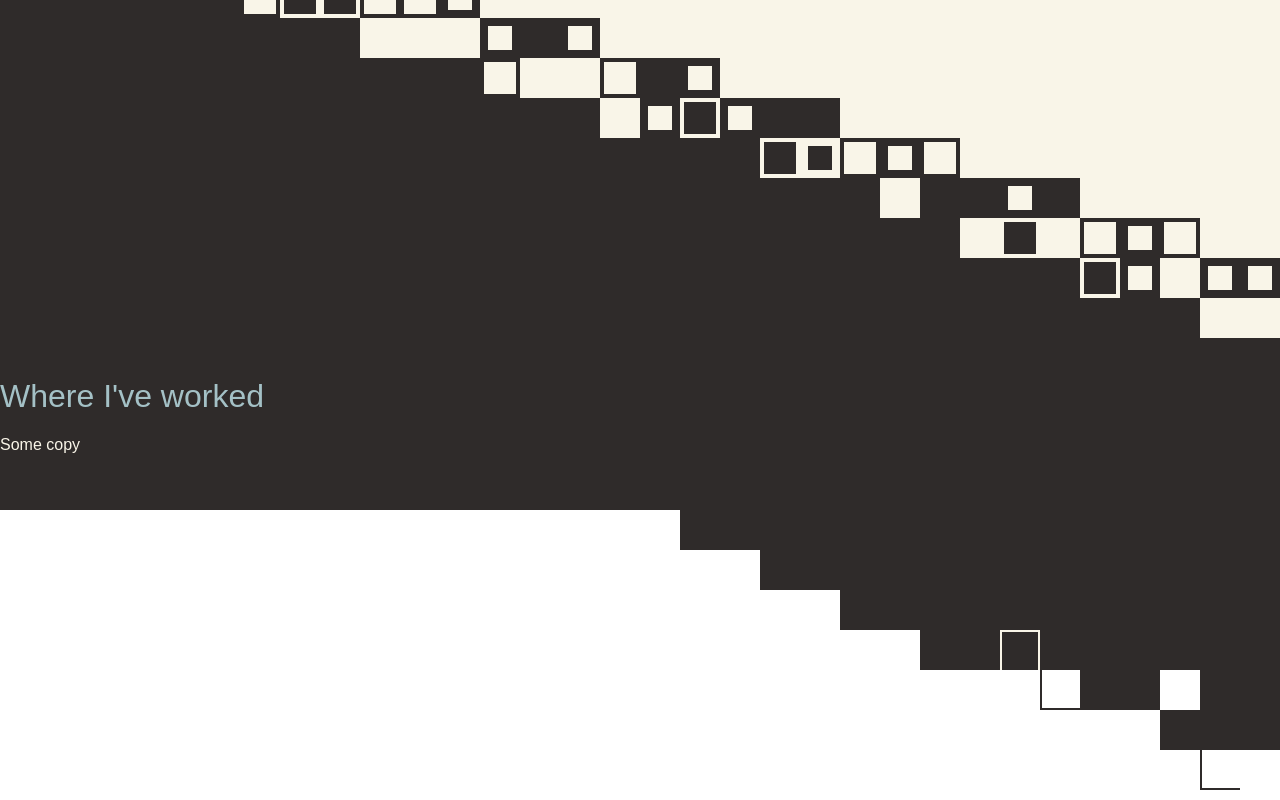
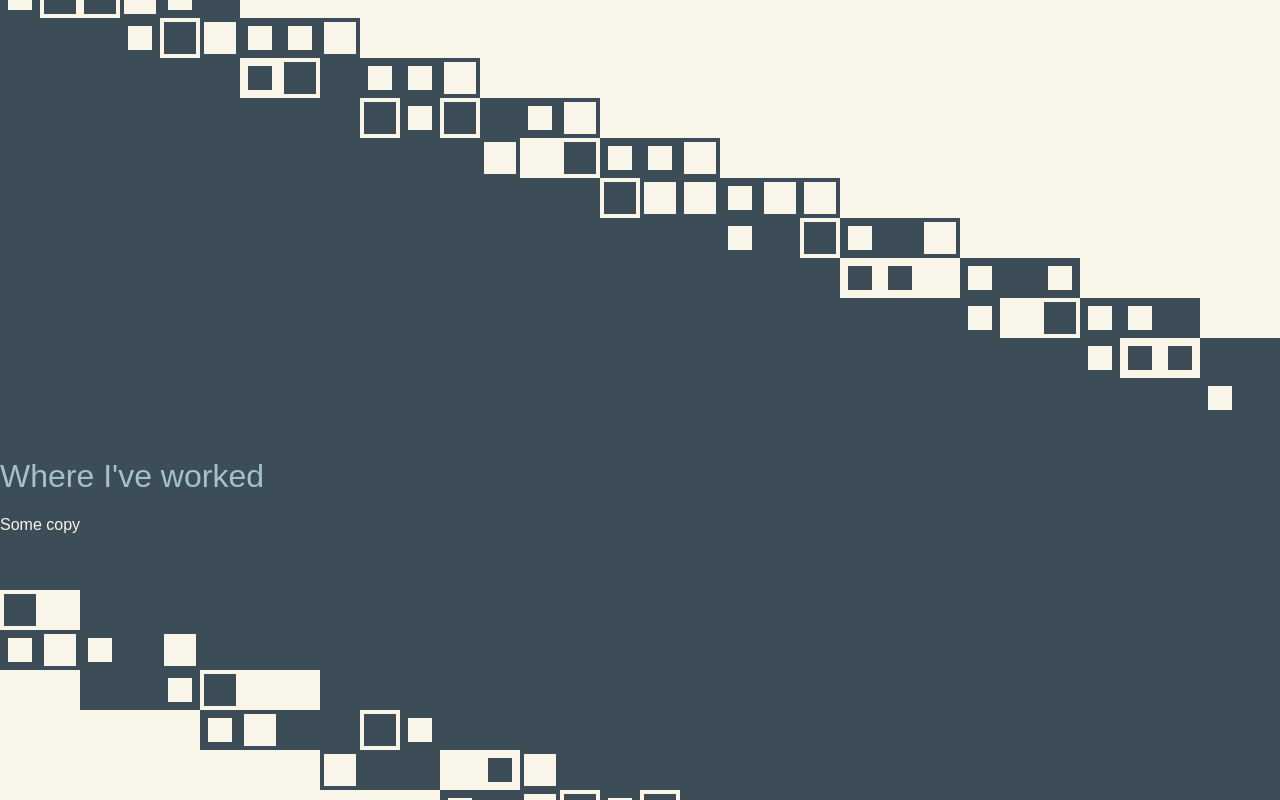
Before and after one commit to k8culver/k8culver.github.io, a React (Create React App) app: page / in a window 1280 px wide. Shown: the part 380-1180 px from the top of the page. Built offline with nearby package versions, Linux system fonts and the light colour scheme.

Commit message:
clean up for LotsOfBlocks

```diff
--- a/src/App.js
+++ b/src/App.js
@@ -2,7 +2,7 @@ import Pages from './Pages';
 
 function App() {
   return (
-    <div className="bg-white h-screen">
+    <div className="bg-white">
         <Pages />
     </div>
   );
--- a/src/components/GreyBlock/GreyBlock.js
+++ /dev/null
@@ -1,21 +0,0 @@
-import GreyBlockPizzazzTop from "./GreyBlockPizzazzTop";
-import GreyBlockPizzazzBottom from "./GreyBlockPizzazzBottom";
-
-function GreyBlock(props) {
-    const { components } = props;
-    return (
-        <>
-            <div className="flex items-end">
-                <GreyBlockPizzazzTop />
-            </div>
-            <div className='bg-black'>
-                <div className="container m-auto py-10">{ components }</div>
-            </div>
-            <div className="flex items-start flex-row-reverse">
-                <GreyBlockPizzazzBottom />
-            </div>
-        </>
-    );
-}
-
-export default GreyBlock;
--- a/src/components/GreyBlock/GreyBlockPizzazzBottom.js
+++ /dev/null
@@ -1,34 +0,0 @@
-
-function GreyBlockPizzazzBottom() {
-
-    return (
-        <>
-            <div>
-                <div className='bg-black h-60 w-20'></div>
-                <div className='box-border border-2 border-t-0 border-r-0 border-solid border-black h-10 w-10'></div>
-            </div>
-            <div>
-                <div className='bg-black h-40 w-10'></div>
-                <div className='h-10 w-10'></div>
-                <div className='bg-black h-10 w-10'></div>
-            </div>
-            <div>
-                <div className='bg-black h-50 w-20'></div>
-            </div>
-            <div>
-                <div className='bg-black h-40 w-10'></div>
-                <div className='box-border border-2 border-t-0 border-r-0 border-solid border-black h-10 w-10'></div>
-            </div>
-            <div>
-                <div className='bg-black h-30 w-10'></div>
-                <div className='box-border border-2 border-b-0 border-solid border-white bg-black h-10 w-10'></div>
-            </div>
-            <div><div className='bg-black h-40 w-20'></div></div>
-            <div><div className='bg-black h-30 w-20'></div></div>
-            <div><div className='bg-black h-20 w-20'></div></div>
-            <div><div className='bg-black h-10 w-20'></div></div>
-        </>
-    );
-}
-
-export default GreyBlockPizzazzBottom;
--- a/src/components/GreyBlock/GreyBlockPizzazzTop.js
+++ /dev/null
@@ -1,103 +0,0 @@
-import { useState, useEffect } from 'react';
-
-
-function GreyBlockPizzazzTop() {
-    const [windowWidth, setWindowWidth] = useState(window.innerWidth);
-
-    const blockCount = Math.floor(windowWidth / 40);
-    const blocks = [];
-
-    for (let i = 0; i < blockCount; i++) {
-        const blockCol = [];
-        for (let j = 0; j < 2; j++) {
-            const allowed = j === 0 ? [0, 2, 4] : [0, 1, 2, 3, 4, 5];
-            const rand = Math.floor(Math.random() * allowed.length);
-
-            let randClasses = '';
-            switch(allowed[rand]) {
-                case 0:
-                    randClasses = 'bg-black'; // black square
-                    break;
-                case 1:
-                    randClasses = 'bg-white'; // white square
-                    break;
-                case 2:
-                    randClasses = 'box-border border-4 border-solid border-black bg-white'; // black border, white square
-                    break;
-                case 3:
-                    randClasses = 'box-border border-4 border-solid border-white bg-black'; // white border, black square
-                    break;
-                case 4:
-                    randClasses = 'box-border border-8 border-solid border-black bg-white'; // thick black border, white square
-                    break;
-                case 5:
-                    randClasses = 'box-border border-8 border-solid border-white bg-black'; // thick white border, black square
-                    break;
-                default:
-                    randClasses = 'bg-black'; // black square
-            }
-            blockCol.push(randClasses);
-        }
-        blocks.push(blockCol);
-    }
-
-    useEffect(() => {
-        const handleWindowResize = () => {
-            setWindowWidth(window.innerWidth);
-        };
-
-        window.addEventListener('resize', handleWindowResize);
-
-        return () => {
-          window.removeEventListener('resize', handleWindowResize);
-        };
-    }, []);
-
-
-    return (
-        <>
-            {blocks.map((blockCol, i) => {
-                return (
-                    <div key={i} className='flex flex-col'>
-                        {blockCol.map((block, j) => {
-                            return (
-                                <div key={j} className={`h-10 w-10 ${block}`}></div>
-                            );
-                        })}
-                        {[...Array(Math.floor((blockCount - i)/3))].map((e, h) => {
-                            return (
-                                <div key={h} className="bg-black h-10 w-10"></div>
-                            );
-                        })}
-                    </div>
-                );
-            })}
-            {/* <div>
-                <div className='box-border border-4 border-b-0 border-l-0 border-solid border-black h-10 w-10'></div>
-                <div className='bg-black h-60 w-20'></div>
-            </div>
-            <div>
-                <div className='bg-black h-10 w-10'></div>
-                <div className='h-10 w-10'></div>
-                <div className='bg-black h-40 w-10'></div>
-            </div>
-            <div>
-                <div className='bg-black h-50 w-20'></div>
-            </div>
-            <div>
-                <div className='box-border border-2 border-b-0 border-l-0 border-solid border-black h-10 w-10'></div>
-                <div className='bg-black h-40 w-10'></div>
-            </div>
-            <div>
-                <div className='box-border border-2 border-t-0 border-solid border-white bg-black h-10 w-10'></div>
-                <div className='bg-black h-30 w-10'></div>
-            </div>
-            <div><div className='bg-black h-40 w-20'></div></div>
-            <div><div className='bg-black h-30 w-20'></div></div>
-            <div><div className='bg-black h-20 w-20'></div></div>
-            <div><div className='bg-black h-10 w-20'></div></div> */}
-        </>
-    );
-}
-
-export default GreyBlockPizzazzTop;
--- /dev/null
+++ b/src/components/LotsOfBlocks/BlockPizzazz.js
@@ -0,0 +1,80 @@
+import { useState, useEffect } from 'react';
+
+
+function BlockPizzazz(props) {
+    const { color, isBottom } = props;
+    const [windowWidth, setWindowWidth] = useState(window.innerWidth);
+
+    const blockCount = Math.floor(windowWidth / 40);
+    const blocks = [];
+
+    for (let i = 0; i < blockCount; i++) {
+        const blockCol = [];
+        for (let j = 0; j < 2; j++) {
+            const allowed = j === 0 ? [0, 2, 4] : [0, 1, 2, 3, 4, 5];
+            const rand = Math.floor(Math.random() * allowed.length);
+
+            let randClasses = '';
+            switch(allowed[rand]) {
+                case 0:
+                    randClasses = `bg-${ color }`; // color square
+                    break;
+                case 1:
+                    randClasses = 'bg-white'; // white square
+                    break;
+                case 2:
+                    randClasses = `box-border border-4 border-solid border-${ color } bg-white`; // color border, white square
+                    break;
+                case 3:
+                    randClasses = `box-border border-4 border-solid border-white bg-${ color }`; // white border, color square
+                    break;
+                case 4:
+                    randClasses = `box-border border-8 border-solid border-${ color } bg-white`; // thick color border, white square
+                    break;
+                case 5:
+                    randClasses = `box-border border-8 border-solid border-white bg-${ color }`; // thick white border, color square
+                    break;
+                default:
+                    randClasses = `bg-${ color }`; // color square
+            }
+            blockCol.push(randClasses);
+        }
+        blocks.push(blockCol);
+    }
+
+    useEffect(() => {
+        const handleWindowResize = () => {
+            setWindowWidth(window.innerWidth);
+        };
+
+        window.addEventListener('resize', handleWindowResize);
+
+        return () => {
+          window.removeEventListener('resize', handleWindowResize);
+        };
+    }, []);
+
+
+    return (
+        <>
+            {blocks.map((blockCol, i) => {
+                return (
+                    <div key={i} className={`flex flex-col ${isBottom ? 'flex-col-reverse' : ''}`}>
+                        {blockCol.map((block, j) => {
+                            return (
+                                <div key={j} className={`h-10 w-10 ${block}`}></div>
+                            );
+                        })}
+                        {[...Array(Math.floor((blockCount - i)/3))].map((e, h) => {
+                            return (
+                                <div key={h} className={`bg-${ color } h-10 w-10`}></div>
+                            );
+                        })}
+                    </div>
+                );
+            })}
+        </>
+    );
+}
+
+export default BlockPizzazz;
--- /dev/null
+++ b/src/components/LotsOfBlocks/LotsOfBlocks.js
@@ -0,0 +1,20 @@
+import BlockPizzazz from "./BlockPizzazz";
+
+function LotsOfBlocks(props) {
+    const { components, color } = props; // for tailwind generator: color: bg-teal border-teal bg-black border-black
+    return (
+        <div className="mt-20">
+            <div className="flex items-end">
+                <BlockPizzazz color={color} />
+            </div>
+            <div className={`bg-${ color }`}>
+                <div className="container m-auto py-10">{ components }</div>
+            </div>
+            <div className="flex items-start flex-row-reverse">
+                <BlockPizzazz color={color} isBottom />
+            </div>
+        </div>
+    );
+}
+
+export default LotsOfBlocks;
--- a/src/pages/Home.js
+++ b/src/pages/Home.js
@@ -1,5 +1,5 @@
 import Button from "../components/Button";
-import GreyBlock from "../components/GreyBlock/GreyBlock";
+import LotsOfBlocks from "../components/LotsOfBlocks/LotsOfBlocks";
 import Resume from "../copy/Resume";
 
 function Home() {
@@ -13,7 +13,7 @@ function Home() {
                 <Button text='Test Button' type='outline--purple' />
 
             </div>
-            <GreyBlock components={<Resume />} />
+            <LotsOfBlocks components={<Resume />} color="teal" />
         </>
     );
 }
```
